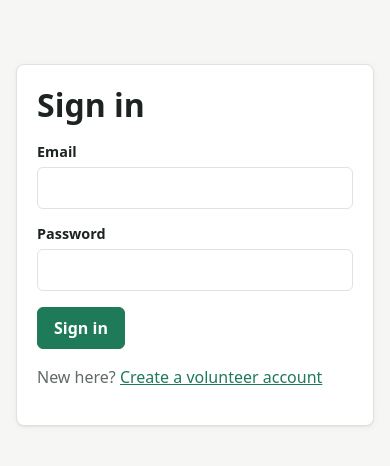
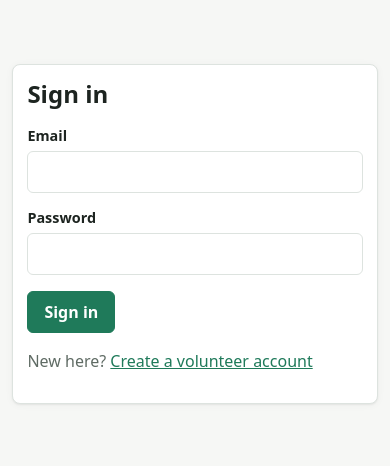
Before and after one commit to sorin-work/volunteer-shifts, a SvelteKit app in the folder apps/web/: page /login in a window 390 px wide. Shown: the top 466 px of the page. Built offline with nearby package versions, Linux system fonts and the light colour scheme; no server answers.

Commit message:
style(web): tighter spacing on small screens

```diff
--- a/apps/web/src/app.css
+++ b/apps/web/src/app.css
@@ -255,3 +255,22 @@ button.danger {
     text-decoration: none;
   }
 }
+
+@media (max-width: 560px) {
+  .container {
+    padding: 1rem 0.75rem 2rem;
+  }
+
+  .card {
+    padding: 0.9rem;
+  }
+
+  h1 {
+    font-size: 1.5rem;
+  }
+
+  table.card th,
+  table.card td {
+    padding: 0.45rem 0.5rem;
+  }
+}
```
